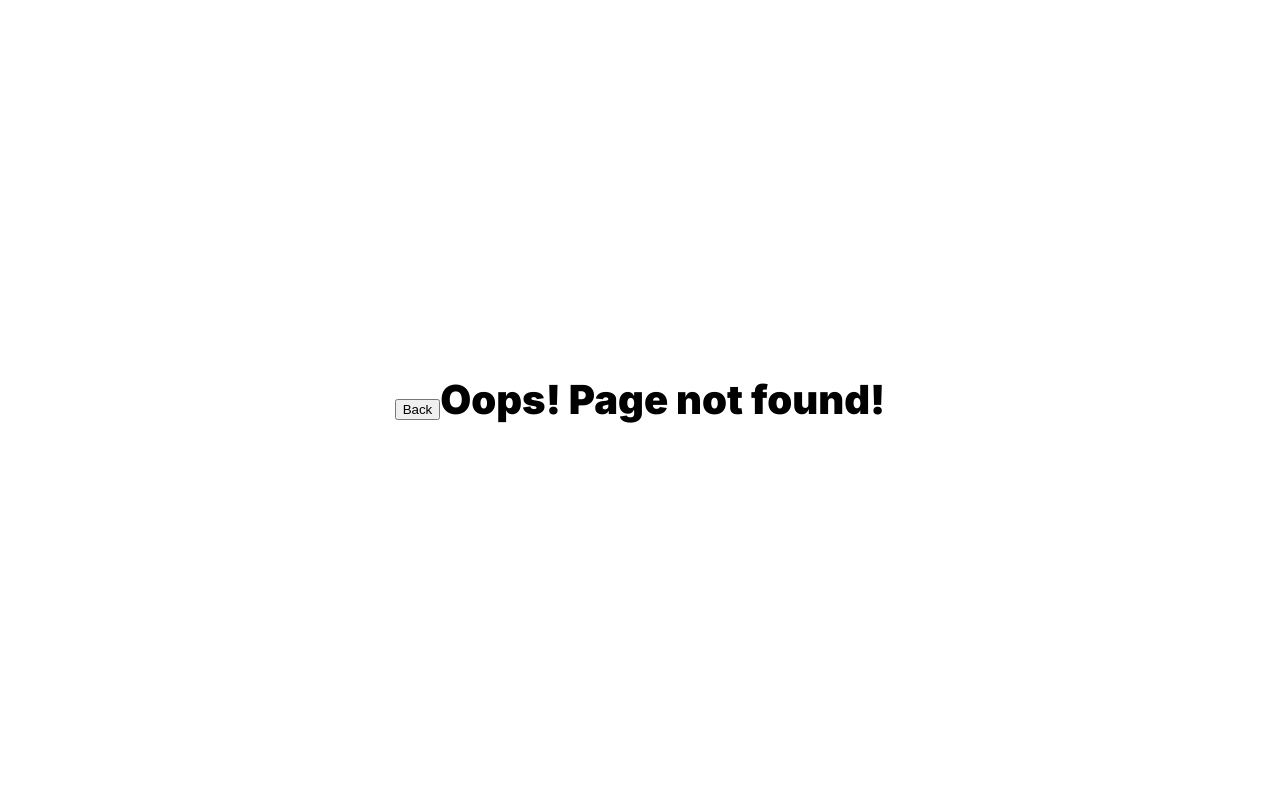
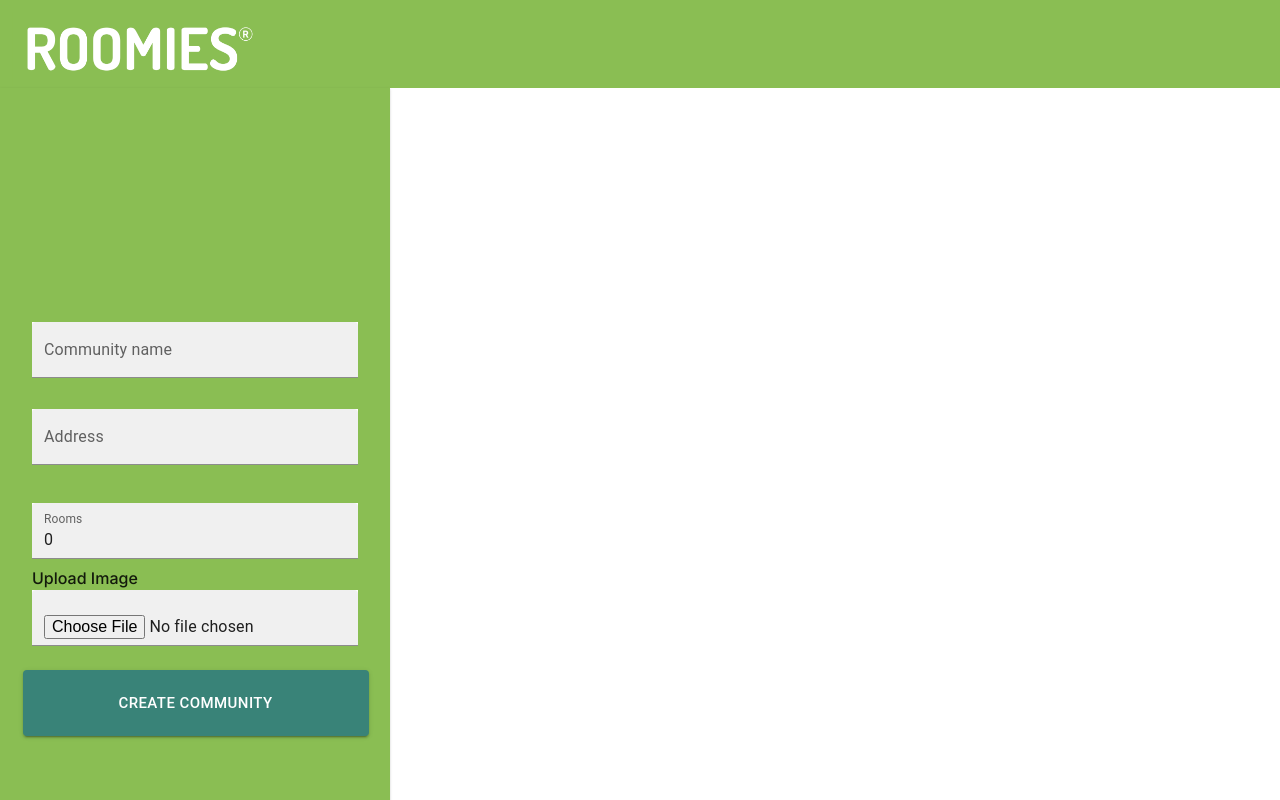
Before and after one commit to alber0087/roomies-app, a React (Vite) app: page /create in a window 1280 px wide. Before the commit this address had no page. Shown: the top 800 px of the page. Built offline with nearby package versions, Linux system fonts and the light colour scheme.

Commit message:
Added function createCommunity and file Communityservice.js

```diff
--- /dev/null
+++ b/src/pages/CreateCommunityPage/CreateCommunity.jsx
@@ -0,0 +1,153 @@
+import { useState } from 'react'
+import './Createcommunity.css'
+import {
+  Button,
+  Card,
+  CardActions,
+  CardContent,
+  FormControl,
+  TextField,
+} from '@mui/material'
+
+import { createCommunity } from '../../services/community.service'
+
+/* const regexRoom = /^[1-9]$/ */
+
+function CreateCommunity() {
+const [name, setName] = useState('')
+const [address, setAddress] = useState('')
+const [rooms, setRooms] = useState(0)
+/* const [image, setImage] = useState(null) */
+
+const handleName = (e) => {
+  const name = e.target.value
+  setName(name)
+}
+
+const handleAddress = (e) => {
+  const address = e.target.value
+  setAddress(address)
+
+}
+
+const handleRoom = (e) => {
+  e.preventDefault()
+const rooms = parseInt(e.target.value)
+
+setRooms(rooms)
+}
+
+/*
+  const handleImage = (e) => {
+    const image = e.target.files[0]
+    setImage(image)
+  }
+ */
+
+const createCommunitY = async () => {
+  await createCommunity(name, address, rooms)
+   if (!localStorage.getItem('token')) alert('no tienes token')
+   else alert('Community created')
+}
+
+
+
+
+
+  return (
+    <>
+      <Card
+        sx={{ backgroundColor: '#8ABE53', borderRadius: '0' }}
+        className="container-createcommunity"
+      >
+        <FormControl className="wrapper-signup">
+          <CardContent>
+            <TextField
+              className="input-createCommunity"
+              style={{
+                position: 'absolute',
+                width: ' 326px',
+                left: '32px',
+                top: '234px',
+              }}
+              type="text"
+              value={name}
+              size="large"
+              label="Community name"
+              variant="filled"
+              onChange={handleName}
+            />
+            <TextField
+              className="input-createCommunity"
+              style={{
+                position: 'absolute',
+                width: ' 326px',
+                left: '32px',
+                top: '321px',
+              }}
+              type="text"
+              value={address}
+              size="large"
+              label="Address"
+              variant="filled"
+              onChange={handleAddress}
+            />
+            <TextField
+              style={{
+                position: 'absolute',
+                width: ' 326px',
+                left: '32px',
+                top: '407px',
+              }}
+              type='number'
+              value={rooms}
+              className="input-createCommunity"
+              margin="dense"
+              label="Rooms"
+              variant="filled"
+              onChange={handleRoom}
+            />
+            <label
+              style={{
+                position: 'absolute',
+                width: ' 326px',
+                left: '32px',
+                top: '478px',
+              }}
+            >
+              Upload Image
+            </label>
+            <TextField
+              style={{
+                position: 'absolute',
+                width: ' 326px',
+                left: '32px',
+                top: '494px',
+              }}
+              className="file-input input-createCommunity"
+              type="file"
+              size="large"
+              margin="dense"
+              variant="filled"
+/*               onChange={handleImage} */
+            />
+          </CardContent>
+
+          <CardActions>
+            <Button
+              className="button-create"
+              style={{ backgroundColor: 'var(--secondary-color)' }}
+              size="large"
+              variant="contained"
+              onClick={createCommunitY}
+            >
+              Create Community
+            </Button>
+          </CardActions>
+        </FormControl>
+      </Card>
+    </>
+  )
+}
+
+export default CreateCommunity
--- /dev/null
+++ b/src/pages/CreateCommunityPage/Createcommunity.css
@@ -0,0 +1,7 @@
+.container-createcommunity{
+  width: 390px;
+  height: 844px;
+}
+.input-createCommunity{
+  background-color: var(--white-color);
+}
--- a/src/router/index.jsx
+++ b/src/router/index.jsx
@@ -5,6 +5,7 @@ import NotFound from "../components/NotFound/NotFound"
 import SignupPage from "../pages/SignupPage/SignupPage"
 import Login from "../pages/Login/Login"
 import HomePage from '../pages/HomePage/HomePage'
+import CreateCommunity from "../pages/CreateCommunityPage/CreateCommunity"
 
 const router = createBrowserRouter([
   {
@@ -19,6 +20,10 @@ const router = createBrowserRouter([
       {
         path: 'login',
         element: <Login />
+      },
+      {
+        path: '/create',
+        element: <CreateCommunity/>
       }
     ]
   },
--- /dev/null
+++ b/src/services/community.service.js
@@ -0,0 +1,16 @@
+import { api } from "./api";
+
+
+export const createCommunity = async (name, address, rooms) => {
+  try {
+    const { data } = await api.post('/communities/profile', {name, address, rooms},
+    {
+      headers: {
+        token: localStorage.getItem('token')
+      }
+    })
+    localStorage.setItem('token', data.token)
+  } catch (error) {
+    console.error('Cannot Create Community', error)
+  }
+}
```
